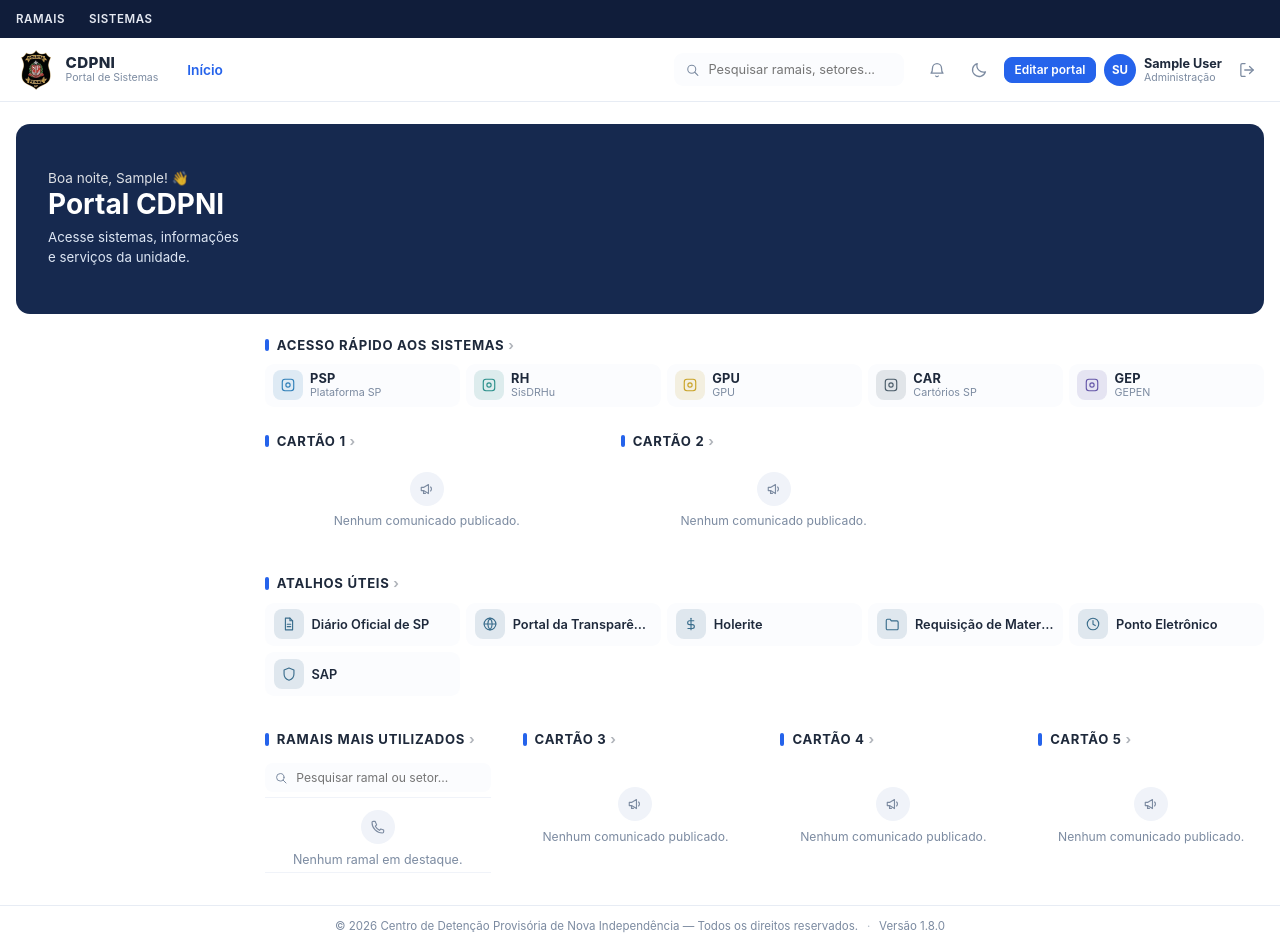
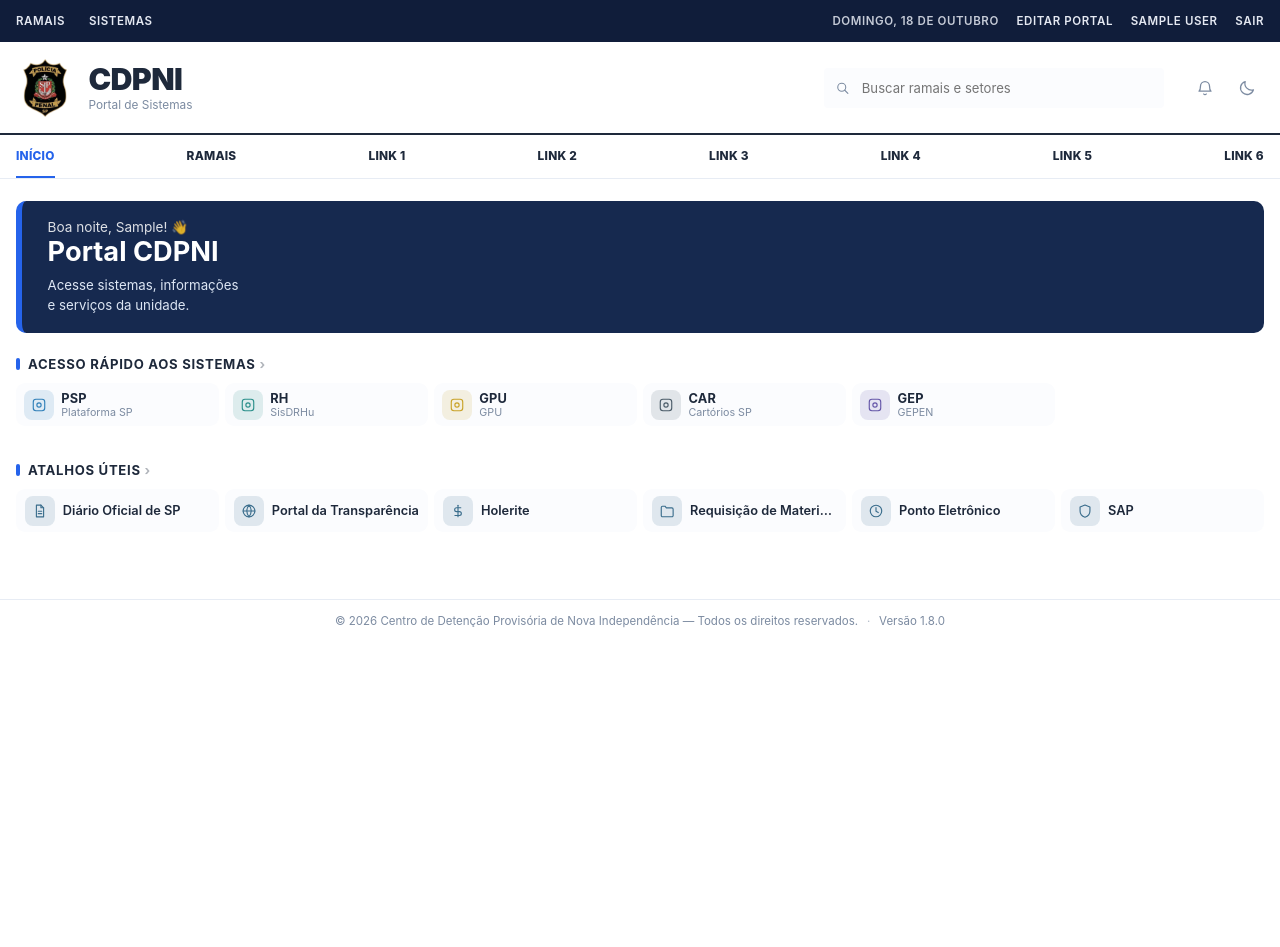
Before and after one commit to jpfagiani/portal, a Flask app: page / in a window 1280 px wide. After the commit the page ends 628 px from the top, so only its background shows below. Run offline with Flask 3, Linux system fonts and the light colour scheme; the visitor is signed in with stand-in values (Sample User, id 1); data comes from the database, SQL or seed files in the repository; data that the repository does not hold is empty.

Commit message:
Add files via upload

```diff
--- a/app.py
+++ b/app.py
@@ -1748,6 +1748,17 @@ def modulo(chave):
                            estilos=ESTILOS_TEXTO)
 
 
+DIAS_SEMANA = ['segunda-feira', 'terça-feira', 'quarta-feira', 'quinta-feira',
+               'sexta-feira', 'sábado', 'domingo']
+
+
+def data_extenso():
+    """"segunda-feira, 19 de outubro" — para a faixa do topo. Calculada a cada
+    resposta, pelo mesmo motivo do ano do rodapé."""
+    h = datetime.now()
+    return f'{DIAS_SEMANA[h.weekday()]}, {h.day} de {MESES[h.month - 1].lower()}'
+
+
 @app.context_processor
 def _injeta():
     fundo, fundo_v = fundo_atual()
@@ -1777,6 +1788,7 @@ def _injeta():
             'paginas_lateral': montar_paginas(),
             # calculado a cada resposta: a virada de ano não exige reiniciar
             'ano_atual': datetime.now().year,
+            'data_extenso': data_extenso(),
             'meses': MESES,
             'mes_numero': datetime.now().month,
             'mes_atual_nome': MESES[datetime.now().month - 1],
--- a/static/limpo.css
+++ b/static/limpo.css
@@ -357,3 +357,76 @@ a.lp-destaque:hover{background:var(--azul-forte)}
 .lateral-paginas .not-todas{font-size:.74rem}
 .regiao-topo .cartao[data-larg="3"] .ladrilhos{grid-template-columns:repeat(auto-fill,minmax(190px,1fr))}
 .lateral-paginas>.cartao:first-child{padding-top:0}
+
+/* ── cabeçalho em três andares, no estilo dos grandes portais ──────────────
+   1) faixa escura: links de informação à esquerda, data e conta à direita;
+   2) cabeçalho: marca grande, busca e ferramentas;
+   3) barra de seções: colada ao cabeçalho e fixa ao rolar a página. */
+
+/* 1 ─ faixa escura */
+.faixa-info-miolo{justify-content:space-between;flex-wrap:nowrap;min-height:2.6rem;gap:1rem}
+.faixa-links{display:flex;flex-wrap:wrap;align-items:center;gap:0 1.5rem;min-width:0}
+.faixa-conta{display:flex;align-items:center;gap:1.1rem;flex-shrink:0}
+.faixa-conta a,.faixa-data{font-size:.72rem;font-weight:600;letter-spacing:.05em;
+  text-transform:uppercase;color:#e5e9f2;text-decoration:none;white-space:nowrap}
+.faixa-data{font-weight:500;opacity:.7;text-transform:capitalize;letter-spacing:.02em}
+.faixa-conta a:hover{color:#fff;text-decoration:underline;text-underline-offset:3px}
+.faixa-usuario{max-width:12rem;overflow:hidden;text-overflow:ellipsis}
+.faixa-conta a.faixa-entrar{background:#fbbf24;color:#1a1a1a;padding:.42rem .95rem;
+  border-radius:4px;font-weight:800;letter-spacing:.04em}
+.faixa-conta a.faixa-entrar:hover{background:#f59e0b;color:#000;text-decoration:none}
+
+/* 2 ─ cabeçalho */
+.topo-limpo{position:static;border-bottom:0;padding:1.1rem 1rem 1rem;gap:1.5rem}
+.marca-topo{gap:.9rem}
+.marca-topo img{width:58px;height:58px}
+.marca-topo strong{font-size:1.9rem;font-weight:900;letter-spacing:-.02em;line-height:1}
+.marca-topo small{font-size:.74rem;margin-top:.25rem}
+.topo-limpo .busca{margin-left:auto;flex:0 1 340px;max-width:340px}
+.topo-limpo .busca input{padding:.7rem .9rem .7rem 2.3rem;font-size:.82rem;border-radius:4px;
+  background:var(--cartao-suave)}
+
+/* 3 ─ barra de seções */
+.barra-secoes{position:sticky;top:0;z-index:40;background:var(--cartao);
+  border-top:2px solid var(--texto);border-bottom:1px solid var(--borda);
+  box-shadow:0 1px 0 var(--cartao)}
+.barra-secoes-lista{display:flex;align-items:stretch;gap:0 1.7rem;padding:0 1rem;
+  overflow-x:auto;scrollbar-width:none}
+.barra-secoes-lista::-webkit-scrollbar{display:none}
+.barra-secoes-lista:has(a:nth-child(7)){justify-content:space-between}
+.barra-secoes a{flex:0 0 auto;padding:.85rem 0 .8rem;font-size:.74rem;font-weight:800;
+  letter-spacing:.02em;text-transform:uppercase;text-decoration:none;color:var(--texto);
+  border-bottom:3px solid transparent;margin-bottom:-1px;white-space:nowrap}
+.barra-secoes a:hover{color:var(--azul)}
+.barra-secoes a.ativo{color:var(--azul);border-bottom-color:var(--azul)}
+.barra-secoes a:focus-visible{outline:2px solid var(--azul);outline-offset:-2px}
+
+@media (max-width:900px){
+  .faixa-data{display:none}
+  .faixa-info-miolo{min-height:2.3rem}
+  .topo-limpo{flex-wrap:wrap;gap:.8rem;padding:.8rem 1rem}
+  .marca-topo img{width:44px;height:44px}
+  .marca-topo strong{font-size:1.45rem}
+  .topo-direita{order:2;margin-left:auto}
+  .topo-limpo .busca{order:3;flex:1 1 100%;max-width:none}
+  /* como no Terra: botões arredondados que rolam para o lado */
+  .barra-secoes{border-top:0;border-bottom:1px solid var(--borda)}
+  .barra-secoes-lista{gap:.5rem;padding:.55rem 1rem}
+  .barra-secoes a{padding:.5rem .95rem;border:0;margin:0;border-radius:999px;
+    background:var(--cartao-suave);font-size:.72rem}
+  .barra-secoes a.ativo{background:var(--azul);color:#fff}
+}
+@media (max-width:480px){
+  .faixa-links a,.faixa-links span{font-size:.66rem}
+  .faixa-links{gap:0 1rem}
+}
+
+/* ── melhorias da tela inicial ──────────────────────────────────────────── */
+/* Sem imagem no banner, a capa vira uma chamada compacta com filete de cor,
+   em vez de um bloco grande e vazio. */
+.capa:not(:has(.slide)){height:auto;min-height:0;border-radius:10px;
+  border-left:6px solid var(--azul);margin-bottom:.4rem}
+.capa:not(:has(.slide)) .capa-texto{position:static;padding:1.1rem 1.6rem;width:auto}
+.capa:not(:has(.slide)) .capa-texto strong{font-size:min(var(--capa-titulo-tam,1.75rem),1.7rem)}
+/* Data da faixa escura: mais contraste */
+.faixa-data{opacity:.85}
--- a/templates/blocos.html
+++ b/templates/blocos.html
@@ -285,6 +285,9 @@
 {% macro pos(c) %}{% if livre %}data-chave="{{ c.chave }}" data-gx="{{ c.gx }}" data-gy="{{ c.gy }}" data-gw="{{ c.gw }}" data-gh="{{ c.gh }}" style="grid-column:{{ c.gx + 1 }} / span {{ c.gw }};grid-row:{{ c.gy + 1 }} / span {{ c.gh }}"{% else %}{% if c.largura > 1 %}data-larg="{{ c.largura }}"{% endif %}{% if c.coluna %} data-col="{{ c.coluna }}"{% endif %}{% if c.altura %} data-alt="{{ c.altura }}"{% endif %}{% endif %}{% endmacro %}
 
 {% macro cartao_painel(c, itens) %}
+  {#  Cartão sem nenhum item some para quem só visita; o administrador continua
+      vendo (no editor) para poder preenchê-lo. #}
+  {% if itens or modo_edicao %}
   <section class="cartao" {{ pos(c) }}>
     <div class="cartao-cab">
       <span class="cab-ic">{{ ic(c.icone) }}</span>
@@ -304,4 +307,5 @@
       {{ comunicados(itens) }}
     </div>
   </section>
+  {% endif %}
 {% endmacro %}
--- a/templates/index.html
+++ b/templates/index.html
@@ -67,6 +67,8 @@
     </section>
     {% endif %}
   {% elif c.tipo == 'ramais' %}
+    {#  Sem ramal para mostrar, o cartão só aparece no editor. #}
+    {% if (ramais_destaque or ramais_extras) or modo_edicao %}
     <section class="cartao" {{ posicao(c) }}>
       {{ cabecalho('telefone', c.nome, url_for('ramais'), ramais_total, limites.ramais, url_for('admin_ramais')) }}
       <div class="cartao-corpo ramais">
@@ -79,6 +81,7 @@
                     ramais_destaque[limites.ramais:] + ramais_extras) }}
       </div>
     </section>
+    {% endif %}
   {% else %}{{ b.cartao_painel(c, itens) }}
   {% endif %}
 {% endmacro %}
@@ -173,11 +176,14 @@
     {% for c, itens in reg %}{% if c.tipo == 'noticias' %}{% set ns.noticias = c %}{% endif %}{% endfor %}
   {% endfor %}{% endif %}
   {% set lista_on = cfg.lista_paginas_ativa == '1' %}
-  {% set mostra_lateral = (lista_on and (paginas or modo_edicao)) or destaque or ns.noticias %}
+  {#  O cartão de notícias só ocupa a lateral quando há notícia (ou no editor);
+      senão a coluna ficava reservada, vazia, empurrando tudo para a direita. #}
+  {% set mostra_lateral = (lista_on and (paginas or modo_edicao)) or destaque
+                          or (ns.noticias and (noticias_recentes or modo_edicao)) %}
   <div class="corpo-painel{{ ' sem-lateral' if not mostra_lateral }}{{ ' livre-total' if livre }}">
   {% if mostra_lateral and not livre %}
   <aside class="lateral-paginas">
-    {% if ns.noticias %}{{ desenha(ns.noticias, none) }}{% endif %}
+    {% if ns.noticias and (noticias_recentes or modo_edicao) %}{{ desenha(ns.noticias, none) }}{% endif %}
     {% if lista_on %}{{ lista_paginas(paginas) }}{% endif %}
     {{ cartao_destaque(destaque) }}
   </aside>
--- a/templates/shell.html
+++ b/templates/shell.html
@@ -1,18 +1,31 @@
 {% extends 'base.html' %}
 {% set iniciais = (usuario_nome or 'Administrador')|iniciais %}
 {% block conteudo %}
-{#  Faixa de links de informação, no topo de todas as páginas. Os links são
-    editados em Administração → Navegação; sem nenhum, a faixa some. #}
-{% if faixa_links %}
-<nav class="faixa-info" aria-label="Links de informação">
+{#  Faixa escura no topo, como nos grandes portais: links de informação à
+    esquerda (Administração → Navegação) e, à direita, a data e a conta. Ela
+    sempre existe, porque é onde ficam "Entrar" e as ações do administrador. #}
+<div class="faixa-info">
   <div class="faixa-info-miolo">
-    {% for l in faixa_links %}
-      {% if l.href %}<a href="{{ l.href }}"{% if l.externo %} target="_blank" rel="noopener"{% endif %}>{{ l.nome }}</a>
-      {% else %}<span>{{ l.nome }}</span>{% endif %}
-    {% endfor %}
+    <nav class="faixa-links" aria-label="Links de informação">
+      {% for l in faixa_links %}
+        {% if l.href %}<a href="{{ l.href }}"{% if l.externo %} target="_blank" rel="noopener"{% endif %}>{{ l.nome }}</a>
+        {% else %}<span>{{ l.nome }}</span>{% endif %}
+      {% endfor %}
+    </nav>
+    <div class="faixa-conta">
+      <span class="faixa-data">{{ data_extenso }}</span>
+      {% if eh_admin %}
+        {% if modo_edicao %}<a href="{{ url_for('index') }}">Ver o portal</a>
+        {% else %}<a href="{{ url_for('editor') }}">Editar portal</a>{% endif %}
+        <a href="{{ url_for('admin') }}" class="faixa-usuario"
+           title="Administração{% if ultimo_acesso %} (último acesso: {{ ultimo_acesso }}){% endif %}">{{ usuario_nome or 'Administrador' }}</a>
+        <a href="{{ url_for('sair') }}">Sair</a>
+      {% else %}
+        <a class="faixa-entrar" href="{{ url_for('login') }}">Entrar</a>
+      {% endif %}
+    </div>
   </div>
-</nav>
-{% endif %}
+</div>
 <div class="layout">
 
   <div class="principal">
@@ -21,17 +34,11 @@
         <img src="{{ url_for('static', filename=logo_nome) }}?v={{ logo_versao }}" alt="">
         <span><strong>{{ cfg.site_sigla }}</strong><small>{{ cfg.site_sub }}</small></span>
       </a>
-      <button class="menu-botao" id="abrir-menu" aria-label="Abrir menu">{{ ic('barras') }}</button>
-      <nav class="menu-topo" id="lateral">
-        {% for item in menu if item.chave == 'inicio' %}
-        <a href="{{ item.href }}" class="{{ 'ativo' if pagina == item.chave }}">{{ item.nome }}</a>
-        {% endfor %}
-      </nav>
 
       <form class="busca" action="{{ url_for('ramais') }}" method="get" role="search">
         <span class="busca-lupa" aria-hidden="true">{{ ic('lupa') }}</span>
         <input id="busca-topo" type="search" name="q"
-               placeholder="Pesquisar ramais, setores..."
+               placeholder="Buscar ramais e setores"
                aria-label="Pesquisar" value="{{ request.args.get('q', '') }}">
       </form>
 
@@ -43,26 +50,26 @@
           <span class="ic-lua">{{ ic('lua') }}</span>
           <span class="ic-sol" style="display:none">{{ ic('sol') }}</span>
         </button>
-        {% if eh_admin %}
-        {#  Do portal para o editor e de volta. #}
-        {% if modo_edicao %}<a class="btn btn-sm" href="{{ url_for('index') }}">Ver o portal</a>
-        {% else %}<a class="btn btn-sm btn-principal" href="{{ url_for('editor') }}">Editar portal</a>{% endif %}
-        {#  O nome do administrador leva à Administração (que saiu do menu). #}
-        <a class="chip-topo" href="{{ url_for('admin') }}"
-           title="Administração — {{ usuario_nome or 'Administrador' }}{% if ultimo_acesso %} (último acesso: {{ ultimo_acesso }}){% endif %}">
-          <span class="avatar-topo">{{ iniciais }}</span>
-          <span class="chip-nome"><b>{{ usuario_nome or 'Administrador' }}</b>
-            <small>Administração</small></span>
-        </a>
-        <a class="ic-topo sair-topo" href="{{ url_for('sair') }}" title="Sair" aria-label="Sair">{{ ic('sair') }}</a>
-        {% else %}
-        <a class="chip-topo" href="{{ url_for('login') }}">
-          <span class="avatar-topo">{{ ic('cadeado') }}</span>
-          <span class="chip-nome"><b>Entrar</b></span>
-        </a>
-        {% endif %}
       </div>
     </header>
+
+    {#  Barra de categorias, colada ao cabeçalho e fixa ao rolar. Reúne o menu
+        principal e as páginas cadastradas; no celular vira uma fileira de
+        botões que rola para o lado. #}
+    <nav class="barra-secoes" aria-label="Seções do portal">
+      <div class="barra-secoes-lista">
+        {% set vistos = [] %}
+        {% for item in menu if item.chave != 'admin' %}
+          {% if vistos.append(item.chave) %}{% endif %}
+          <a href="{{ item.href }}"{% if item.externo %} target="_blank" rel="noopener"{% endif %}
+             class="{{ 'ativo' if pagina == item.chave }}">{{ item.nome }}</a>
+        {% endfor %}
+        {% for item in paginas_lateral if item.chave not in vistos %}
+          <a href="{{ item.href }}"{% if item.externo %} target="_blank" rel="noopener"{% endif %}
+             class="{{ 'ativo' if pagina == item.chave }}">{{ item.nome }}</a>
+        {% endfor %}
+      </div>
+    </nav>
 
     {% with mensagens = get_flashed_messages(with_categories=true) %}
       {% if mensagens %}
@@ -86,9 +93,6 @@
 <script src="{{ url_for('static', filename='tema.js') }}"></script>
 {% if modo_edicao %}<script src="{{ url_for('static', filename='imagem.js') }}"></script>{% endif %}
 <script>
-  document.getElementById('abrir-menu').addEventListener('click', function () {
-    document.getElementById('lateral').classList.toggle('aberta');
-  });
   // Ctrl+K leva o cursor para a busca, como indicado ao lado do campo.
   document.addEventListener('keydown', function (e) {
     if ((e.ctrlKey || e.metaKey) && e.key.toLowerCase() === 'k') {
```
Also changed, not shown: 1 other file.
